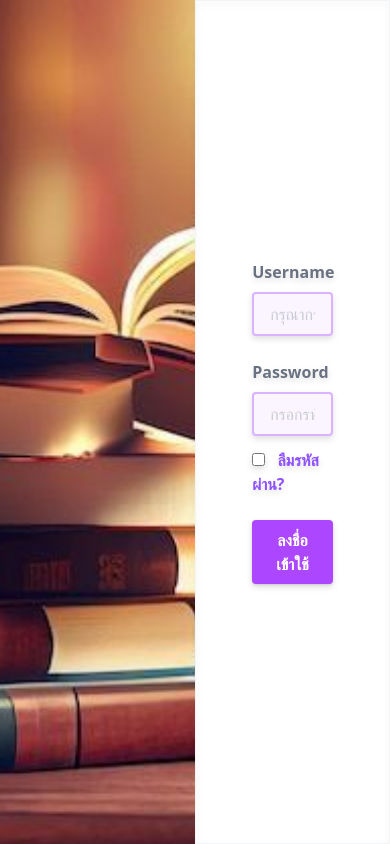
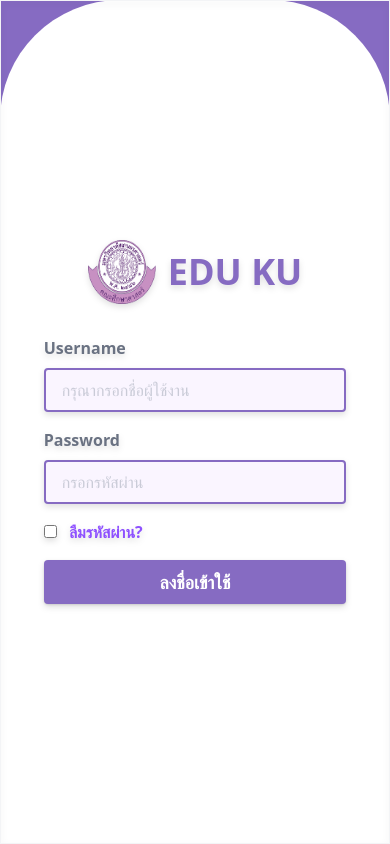
Before and after one commit to S-Sarayoot/MVP1-PEES-EDUKU, a PHP site: page / in a window 390 px wide. Run offline with PHP 8.4, Linux system fonts and the light colour scheme.

Commit message:
✨ feat(page): login page
fix responsive

```diff
--- a/index.php
+++ b/index.php
@@ -11,42 +11,51 @@
 
 <body>
   <!-- left -->
-  <div class="flex justify-center bg-white items-center h-screen overflow-hidden">
-    <div class="flex flex-1 items-center justify-center h-full">
+  <div class="lg:flex justify-center items-center h-screen bg-[#866BC2]">
+    <div class="flex flex-1 items-center justify-center h-full max-lg:hidden">
       <img src="./image/bookOpen.jpg" alt="logo" class="w-full h-full object-cover" />
     </div>
     <!--  -->
     <!-- right -->
-    <div class="flex-1 items-center justify-center h-full relative">
+    <div
+      class="lg:flex-1 items-center justify-center h-full relative bg-white max-md:rounded-t-[120px] max-lg:rounded-t-[200px]">
       <form class="flex flex-col justify-center w-full h-full items-center p-4 border-1 border-gray-100 drop-shadow-md "
         onsubmit="checkLogin(event)">
-        <div class="mb-6 w-1/2">
+        <div class="w-[85%] sm:w-[70%] md:w-[60%] lg:w-[75%] xl:w-[70%] 2xl:w-1/2">
+          <div class="space-y-4">
+            <div class=" w-full flex justify-center items-center mb-8">
+              <img src="./image/logo.png" alt="Logo" class="h-16 w-17">
+              <h1 class="text-4xl font-bold text-[#866BC2] ml-3 font-sans antialiased">EDU KU</h1>
+            </div>
+            <div>
               <label class="block text-gray-500 font-bold mb-1 md:mb-0 pr-4 pb-1" for="username">
                 Username
               </label>
               <input
-            class="bg-purple-50 appearance-none border-2 border-purple-300 rounded w-full py-2 px-4 text-gray-400 focus:outline-none focus:bg-white focus:border-purple-500"
+                class="bg-purple-50 appearance-none border-2 border-[#866BC2] rounded w-full py-2 px-4 text-gray-400 focus:outline-none focus:bg-white focus:border-purple-500"
                 id="username" type="text" placeholder="กรุณากรอกชื่อผู้ใช้งาน" />
             </div>
-        <div class="mb-3 w-1/2">
+            <div>
               <label class="block text-gray-500 font-bold mb-1 md:mb-0 pr-4 pb-1" for="inline-password">
                 Password
               </label>
               <input
-            class="bg-purple-50 appearance-none border-2 border-purple-300 rounded w-full py-2 px-4 text-gray-400 focus:outline-none focus:bg-white focus:border-purple-500"
+                class="bg-purple-50 appearance-none border-2 border-[#866BC2] rounded w-full py-2 px-4 text-gray-400 focus:outline-none focus:bg-white focus:border-purple-500"
                 id="password" type="password" placeholder="กรอกรหัสผ่าน" />
             </div>
-        <div class="flex flex-row items-center mb-6 w-1/2">
+            <div class="flex flex-row items-center">
               <label class=" block text-violet-500 font-bold ">
                 <input class="mr-2" type="checkbox" />
                 <span class="text-md"> ลืมรหัสผ่าน? </span>
               </label>
             </div>
             <button
-          class="w-1/2 shadow bg-purple-500 hover:bg-purple-400 focus:shadow-outline focus:outline-none text-white font-bold py-2 px-4 rounded"
+              class="w-full shadow bg-[#866BC2] hover:bg-purple-400 text-lg md:text-xl focus:shadow-outline focus:outline-none text-white font-bold py-2 px-4 rounded"
               type="submit">
               ลงชื่อเข้าใช้
             </button>
+          </div>
+        </div>
       </form>
       <!-- alert error -->
       <div id="alertBox"
```
Lines whose indentation alone changed are shown as unchanged.
